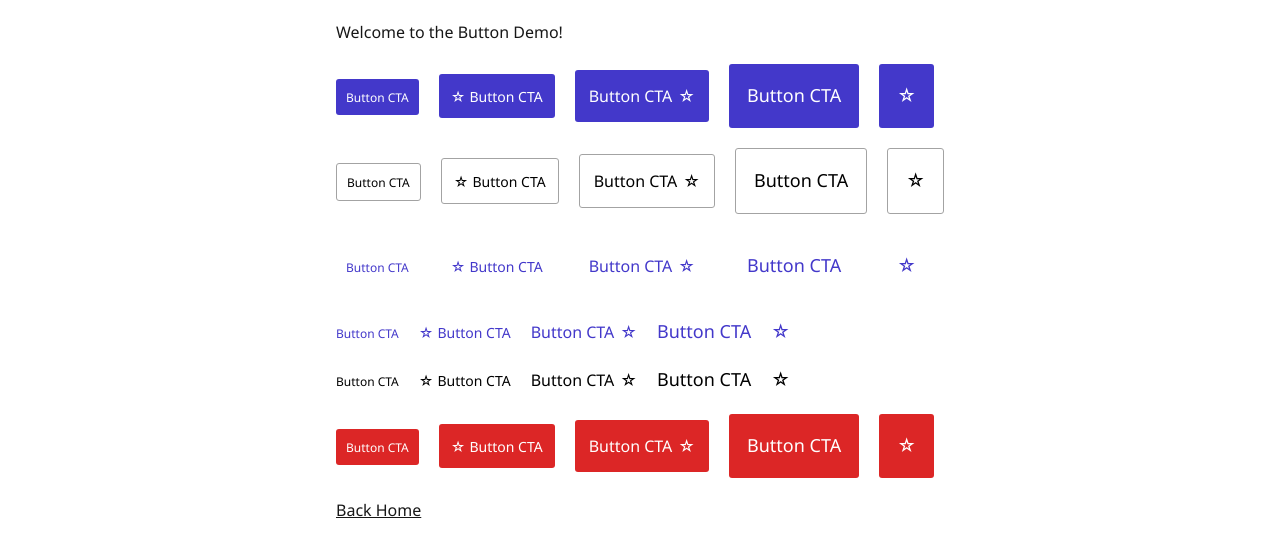
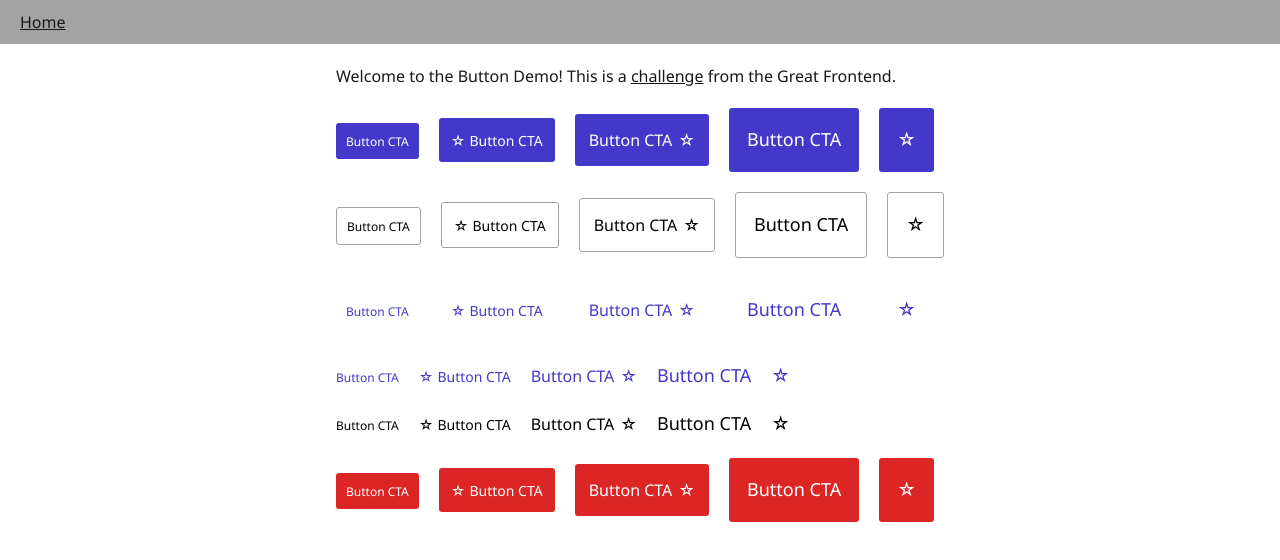
Before and after one commit to Zhusufeng/supreme-disco, a Next.js app: page /button in a window 1280 px wide. Shown: the top 560 px of the page. Built offline with nearby package versions, Linux system fonts and the light colour scheme.

Commit message:
Add nav and update README

```diff
--- a/app/button/page.tsx
+++ b/app/button/page.tsx
@@ -1,6 +1,5 @@
 "use client";
 import CustomButton from "../../components/CustomButton";
-import Link from "next/link";
 
 export default function Home() {
   const DEMO_COLORS = [
@@ -59,7 +58,17 @@ export default function Home() {
             gap: "20px",
           }}
         >
-          <div>Welcome to the Button Demo!</div>
+          <div>
+            Welcome to the Button Demo! This is a{" "}
+            <a
+              href="https://www.greatfrontend.com/projects/challenges/button-component"
+              target="_blank"
+              rel="noopener noreferrer"
+            >
+              challenge
+            </a>{" "}
+            from the Great Frontend.
+          </div>
 
           <div
             style={{
@@ -131,9 +140,6 @@ export default function Home() {
               );
             })}
           </div>
-          <div>
-            <Link href="/">Back Home</Link>
-          </div>
         </div>
       </main>
     </div>
--- a/app/layout.tsx
+++ b/app/layout.tsx
@@ -1,5 +1,6 @@
 import type { Metadata } from "next";
 import { Noto_Sans } from "next/font/google";
+import Link from "next/link";
 import "./globals.css";
 
 const noto_sans = Noto_Sans({
@@ -7,8 +8,8 @@ const noto_sans = Noto_Sans({
 });
 
 export const metadata: Metadata = {
-  title: "Component Challenges by Lisa",
-  description: "Component Challenges from the Great Frontend executed by Lisa",
+  title: "Challenges and Demos by Lisa",
+  description: "Challenges and Demos by Lisa",
 };
 
 export default function RootLayout({
@@ -18,7 +19,14 @@ export default function RootLayout({
 }>) {
   return (
     <html lang="en" className={noto_sans.className}>
-      <body>{children}</body>
+      <body>
+        <div>
+          <nav style={{ padding: "10px 20px", backgroundColor: "#a3a3a3" }}>
+            <Link href="/">Home</Link>
+          </nav>
+        </div>
+        <div>{children}</div>
+      </body>
     </html>
   );
 }
--- a/app/useMemo/page.tsx
+++ b/app/useMemo/page.tsx
@@ -1,7 +1,6 @@
 "use client";
 import NoMemo from "./NoMemo";
 import Memo from "./Memo";
-import Link from "next/link";
 
 const UseMemoDemo = () => {
   return (
@@ -43,10 +42,6 @@ const UseMemoDemo = () => {
         <NoMemo />
         <Memo />
       </div>
-
-      <div>
-        <Link href="/">Back Home</Link>
-      </div>
     </main>
   );
 };
```
Also changed, not shown: 1 other file (tests, documents, lock files or other folders).
